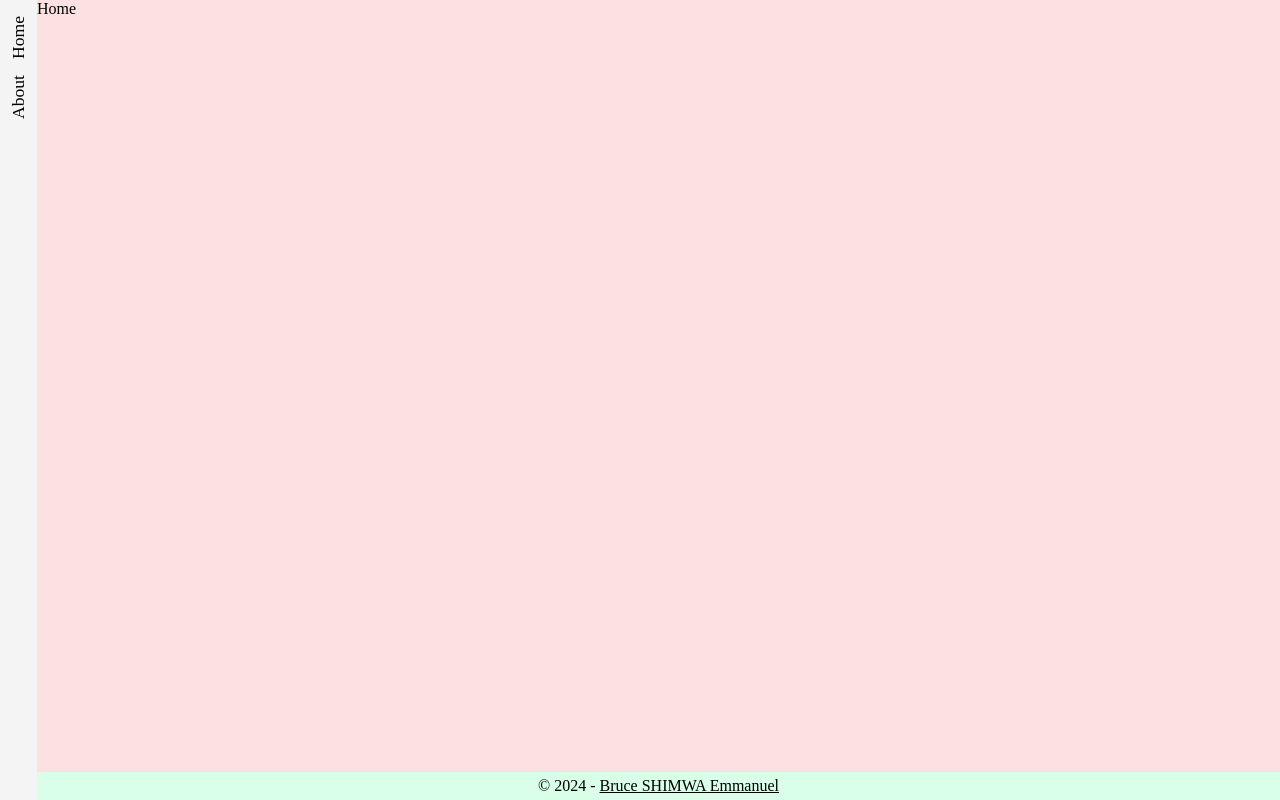
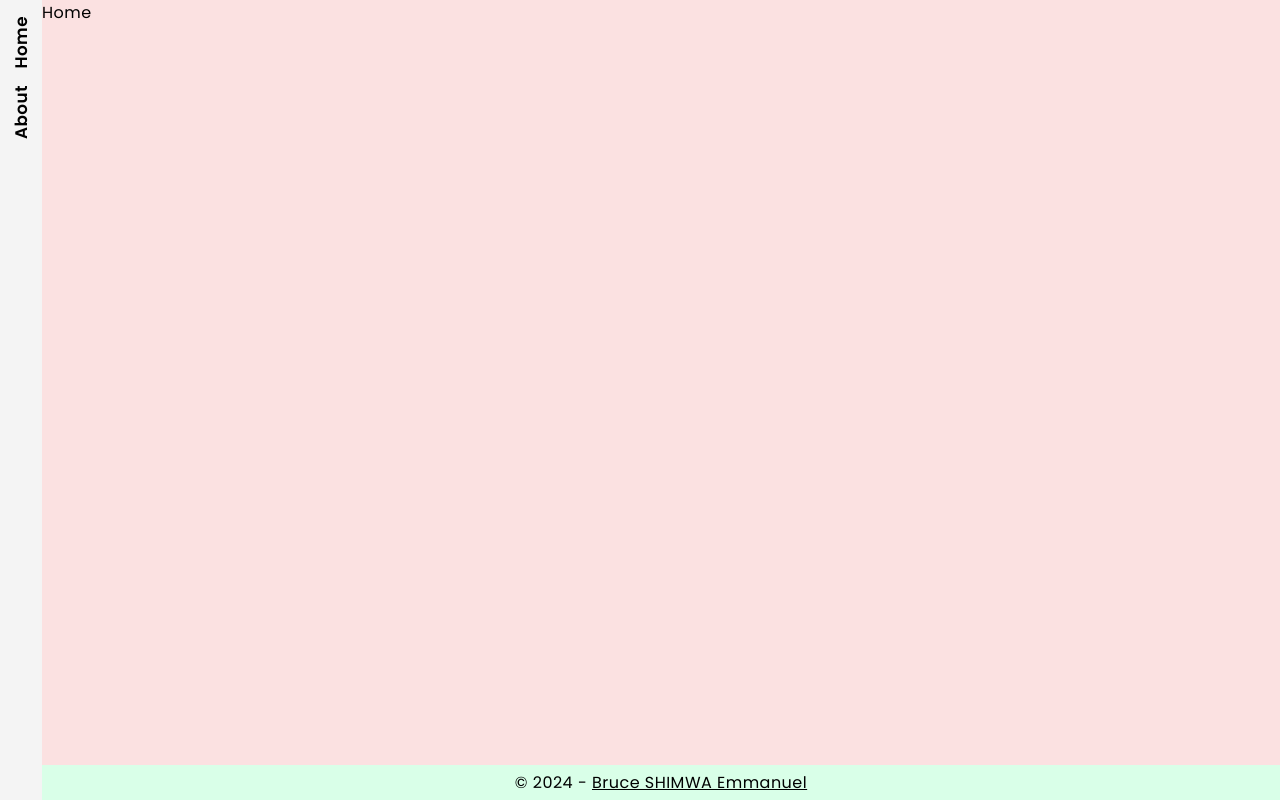
Before and after one commit to devark28/Portfolio, a SvelteKit app: page / in a window 1280 px wide. Built offline with nearby package versions, Linux system fonts and the light colour scheme.

Commit message:
UPD: Nav component

```diff
--- a/src/components/Nav.svelte
+++ b/src/components/Nav.svelte
@@ -13,21 +13,21 @@
 	aside {
 		display: flex;
 		background-color: #f4f4f4;
-        padding: 1rem 0.5rem;
+		padding: 1rem 0.5rem;
 	}
 
 	aside ul {
-        display: flex;
-        list-style-type: none;
-        writing-mode: vertical-lr;
-        gap: 1rem;
+		display: flex;
+		list-style-type: none;
+		writing-mode: vertical-lr;
+		gap: 1rem;
 	}
 
 	aside li {
 		display: flex;
 		transform: rotate(180deg);
-        font-weight: 500;
-        font-size: 1.1rem;
+		font-weight: 600;
+		font-size: 1.05rem;
 	}
 
 	aside a {
--- a/src/css/global.css
+++ b/src/css/global.css
@@ -1,6 +1,10 @@
+@import url('https://fonts.googleapis.com/css2?family=Poppins:wght@300;400;500;600;700&display=swap');
+
 * {
-    margin: 0;
-    padding: 0;
-    box-sizing: border-box;
-    outline: none;
+	margin: 0;
+	padding: 0;
+	box-sizing: border-box;
+	outline: none;
+	font-family: poppins, sans-serif;
+	letter-spacing: 0.03rem;
 }
```
